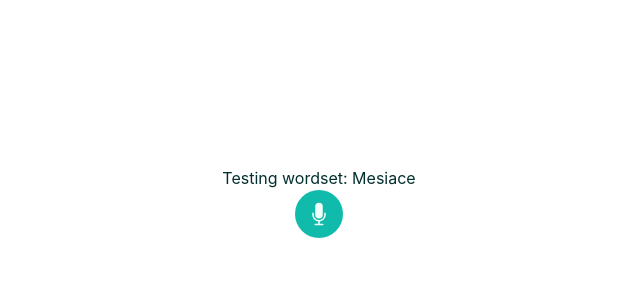
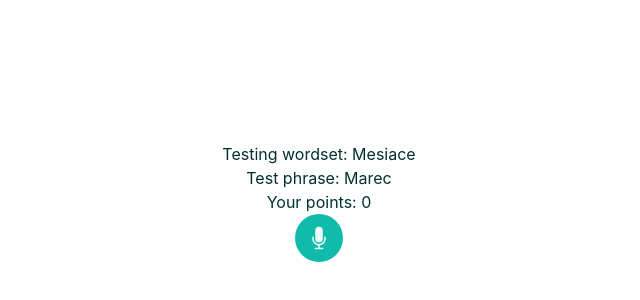
Before and after one commit to hlavacek/wordtalk, a React (Vite) app: page / in a window 1280 px wide. Shown: the part 198-498 px from the top of the page, without its empty margins (321-961 px from the left). Built offline with nearby package versions, Linux system fonts and the light colour scheme.

Commit message:
Testing works

```diff
--- a/src/wordsets/components/TestWordset.tsx
+++ b/src/wordsets/components/TestWordset.tsx
@@ -2,19 +2,56 @@ import { Wordset } from '../types';
 import { MicrophoneIcon, StopIcon } from '@heroicons/react/24/solid';
 import IconButton from '../../components/IconButton';
 import useSpeechRecognition from './useSpeechRecognition';
+import { useEffect, useState } from 'react';
 
+type Order = 'random' | 'cycle';
 type TestWordsetProps = {
   wordset: Wordset;
+  order: Order;
 };
 
-function TestWordset({ wordset }: TestWordsetProps) {
+const generateIndex = (wordset: Wordset, order: Order, currentIndex = 0) => {
+  let index = 0;
+  if (order === 'random') {
+    // make sure we don't pick up the same phrase
+    while (index === currentIndex && wordset.tests.length > 1) {
+      index = Math.random() * wordset.tests.length;
+    }
+  } else {
+    index = (currentIndex + 1) % wordset.tests.length;
+  }
+  return index;
+};
+
+function TestWordset({ wordset, order = 'cycle' }: TestWordsetProps) {
   const { startRecording, stopRecording, recording, recognizedText } =
     useSpeechRecognition();
+  const [testPhraseIndex, setTestPhraseIndex] = useState<number>(0);
+  const [matchedCount, setMatchedCount] = useState<number>(0);
+
+  // generate initial index
+  useEffect(() => {
+    setTestPhraseIndex((currentIndex) =>
+      generateIndex(wordset, order, currentIndex)
+    );
+  }, [matchedCount, order, wordset]);
+
+  useEffect(() => {
+    const match = wordset.tests[testPhraseIndex].translations.some((phrase) =>
+      recognizedText.toLowerCase().endsWith(phrase.toLowerCase())
+    );
+
+    if (match) {
+      setMatchedCount((count) => count + 1);
+    }
+  }, [recognizedText, testPhraseIndex, wordset.tests]);
 
   return (
     <>
       <h2>Testing wordset: {wordset.name}</h2>
+      <h3>Test phrase: {wordset.tests[testPhraseIndex].phrase}</h3>
       <h3>{recognizedText}</h3>
+      <h3>Your points: {matchedCount}</h3>
       {recording ? (
         <IconButton
           onClick={stopRecording}
--- a/src/wordsets/components/useSpeechRecognition.ts
+++ b/src/wordsets/components/useSpeechRecognition.ts
@@ -1,8 +1,11 @@
 import { useEffect, useRef, useState } from 'react';
 
 const SpeechRecognition = window.SpeechRecognition || webkitSpeechRecognition;
-
-const useSpeechRecognition = () => {
+/**
+ * React hook for speech recognition
+ * @returns
+ */
+const useSpeechRecognition = (continuous = true, lang = 'en-US') => {
   const [recording, setRecording] = useState<boolean>(false);
   const recognition = useRef<SpeechRecognition | null>(null);
   const [recognizedText, setRecognizedText] = useState<string>('');
@@ -11,8 +14,8 @@ const useSpeechRecognition = () => {
     setRecognizedText('');
     recognition.current = new SpeechRecognition();
 
-    recognition.current.continuous = true;
-    recognition.current.lang = 'en-US';
+    recognition.current.continuous = continuous;
+    recognition.current.lang = lang;
     recognition.current.interimResults = false;
     recognition.current.maxAlternatives = 1;
 
--- a/src/wordsets/data/months.json
+++ b/src/wordsets/data/months.json
@@ -5,19 +5,19 @@
   "targetLanguage": "en",
   "tests": [
     {
-      "test": "Január",
+      "phrase": "Január",
       "translations": ["January"]
     },
     {
-      "test": "Február",
+      "phrase": "Február",
       "translations": ["February"]
     },
     {
-      "test": "Marec",
+      "phrase": "Marec",
       "translations": ["March"]
     },
     {
-      "test": "Apríl",
+      "phrase": "Apríl",
       "translations": ["April"]
     }
   ]
--- a/src/wordsets/types.d.ts
+++ b/src/wordsets/types.d.ts
@@ -6,6 +6,6 @@ export type Wordset = {
 };
 
 export type Test = {
-  test: string;
+  phrase: string;
   translations: string[];
 };
```
